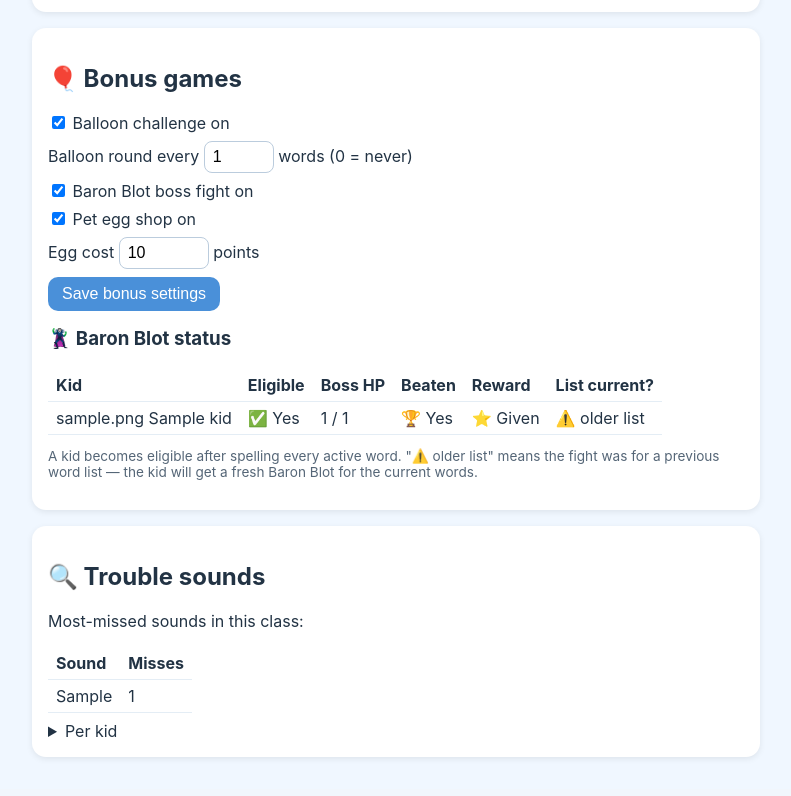
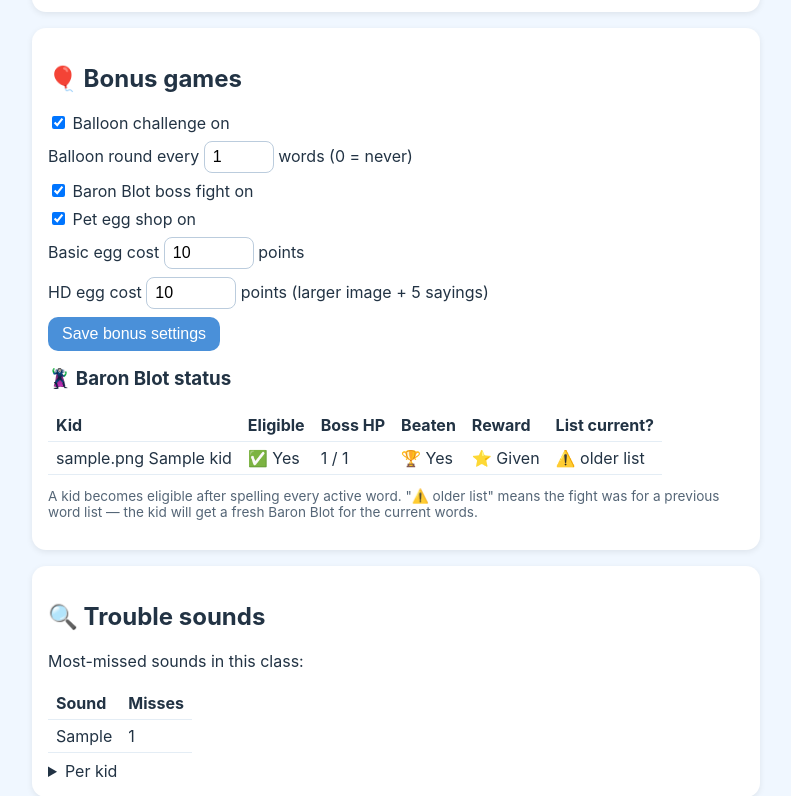
Before and after one commit to vgk4rwrzrg-ui/Phonic-class, a Django app: page /teacher/ in a window 1280 px wide. Shown: the part 2813-3609 px from the top of the page, without its empty margins (244-1035 px from the left). Before the commit the page ends 3571 px from the top, so only its background shows below. Run offline with Django 5.2, Linux system fonts and the light colour scheme; a user stored in the database is signed in; tables that the repository leaves empty hold one stand-in row (values such as "Sample post"); parts of the project's set-up code (start-up, migrations or seed data) failed here and were passed over.

Commit message:
Pet system: hd_cost teacher field, human_sayings property, dashboard HD egg cost input

```diff
--- a/game/models.py
+++ b/game/models.py
@@ -52,7 +52,10 @@ class Class(models.Model):
     # Pet egg shop settings
     pets_enabled = models.BooleanField(default=True)
     egg_cost = models.PositiveIntegerField(
-        default=50, help_text="Points needed to buy one pet egg."
+        default=250, help_text="Points needed to buy one pet egg."
+    )
+    hd_cost = models.PositiveIntegerField(
+        default=1000, help_text="Points needed to buy one HD pet egg (larger image + human sayings)."
     )
 
     objects = ClassManager()
@@ -334,6 +337,22 @@ class Pet(models.Model):
     hatch_task_id = models.CharField(max_length=100, blank=True, default='')
     hatch_updated = models.DateTimeField(auto_now=True, null=True)
 
+    tier = models.CharField(
+        max_length=10,
+        default='basic',
+        choices=[('basic', 'Basic'), ('hd', 'HD')],
+    )
+    human_sayings_json = models.TextField(default='[]')  # list of 5 human phrases for HD pets
+
+    @property
+    def human_sayings(self):
+        """Decoded list of human-friendly sayings for HD pets."""
+        import json
+        try:
+            return json.loads(self.human_sayings_json)
+        except (ValueError, TypeError):
+            return []
+
     class Meta:
         ordering = ["-created"]
 
--- a/game/templates/game/dashboard.html
+++ b/game/templates/game/dashboard.html
@@ -242,11 +242,18 @@
       Pet egg shop on
     </label>
     <label style="display:block;margin:8px 0;">
-      Egg cost
+      Basic egg cost
       <input type="number" id="eggCost" min="5" max="5000"
              value="{{ classroom.egg_cost }}" style="width:90px;"
-             aria-label="Pet egg cost in points">
+             aria-label="Basic pet egg cost in points">
       points
+    </label>
+    <label style="display:block;margin:8px 0;">
+      HD egg cost
+      <input type="number" id="hdCost" min="5" max="5000"
+             value="{{ classroom.hd_cost }}" style="width:90px;"
+             aria-label="HD pet egg cost in points">
+      points (larger image + 5 sayings)
     </label>
     <button type="submit">Save bonus settings</button>
   </form>
@@ -772,7 +779,8 @@ if (bonusForm) {
         balloon_frequency: document.getElementById('balloonFrequency').value,
         boss_enabled: document.getElementById('bossEnabled').checked,
         pets_enabled: document.getElementById('petsEnabled').checked,
-        egg_cost: document.getElementById('eggCost').value
+        egg_cost: document.getElementById('eggCost').value,
+        hd_cost: document.getElementById('hdCost').value
       })
     })
     .then(function (r) { return r.json(); })
--- a/game/views/teacher.py
+++ b/game/views/teacher.py
@@ -143,6 +143,12 @@ def api_teacher_settings(request, cr):
         return teacher_fail(err)
     if field:
         changed.append(field)
+    field, err = _apply_clamped_setting(cr, data, "hd_cost", 5, 5000,
+                                        "Invalid HD egg cost")
+    if err:
+        return teacher_fail(err)
+    if field:
+        changed.append(field)
 
     if changed:
         cr.save(update_fields=changed)
```
